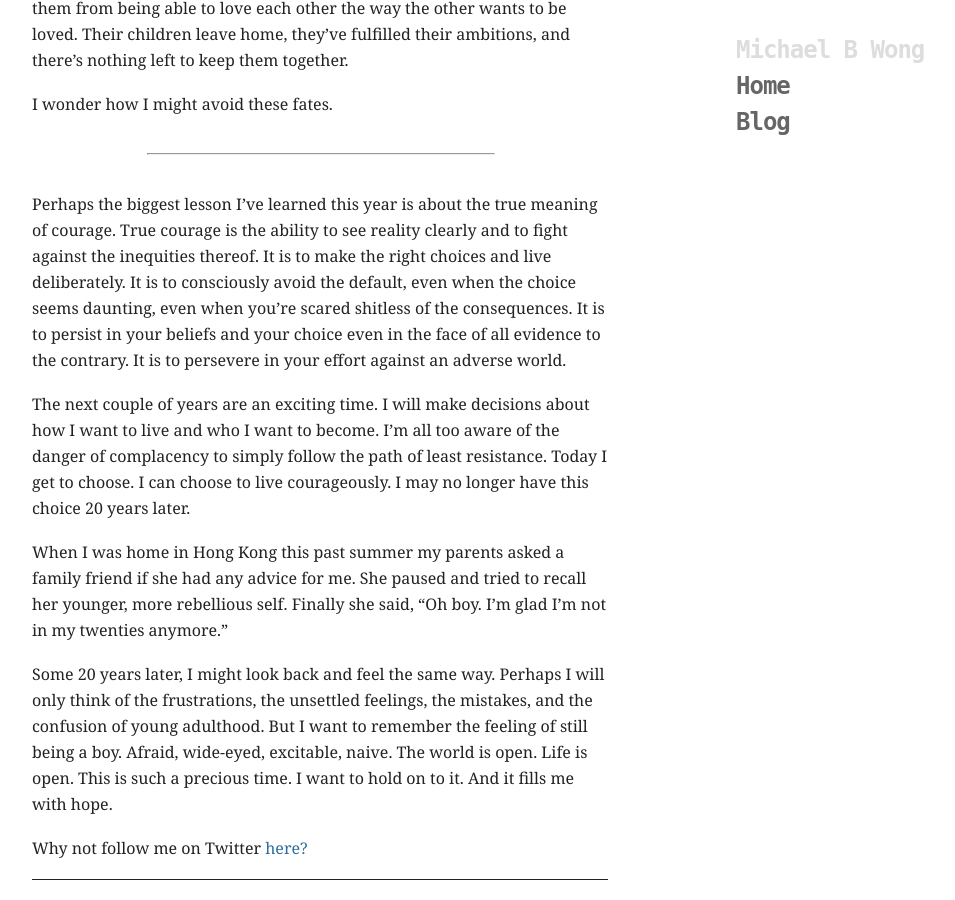
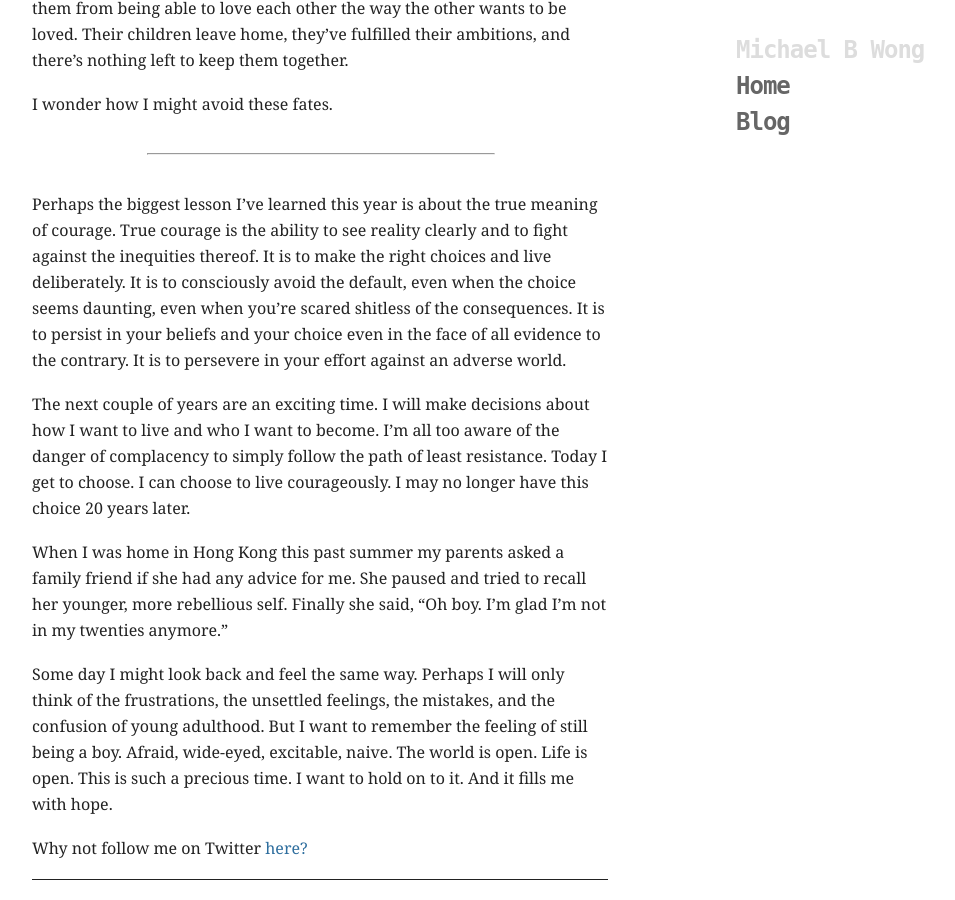
Before and after one commit to mbwong/mbwong.github.com, a Jekyll site: the page built from _posts/2012-11-11-turning-23.md, in a window 1280 px wide and 900 px high, scrolled down 2619 px. Shown: the whole window, without its empty margins (160-1115 px from the left). Built offline with Jekyll 4.4.1, drawn with Linux system fonts in a browser that asks for light colours.

Commit message:
Update _posts/2012-11-11-turning-23.md

```diff
--- a/_posts/2012-11-11-turning-23.md
+++ b/_posts/2012-11-11-turning-23.md
@@ -54,4 +54,4 @@ The next couple of years are an exciting time. I will make decisions about how I
 
 When I was home in Hong Kong this past summer my parents asked a family friend if she had any advice for me. She paused and tried to recall her younger, more rebellious self. Finally she said, "Oh boy. I'm glad I'm not in my twenties anymore."
 
-Some 20 years later, I might look back and feel the same way. Perhaps I will only think of the frustrations, the unsettled feelings, the mistakes, and the confusion of young adulthood. But I want to remember the feeling of still being a boy. Afraid, wide-eyed, excitable, naive. The world is open. Life is open. This is such a precious time. I want to hold on to it. And it fills me with hope.
+Some day I might look back and feel the same way. Perhaps I will only think of the frustrations, the unsettled feelings, the mistakes, and the confusion of young adulthood. But I want to remember the feeling of still being a boy. Afraid, wide-eyed, excitable, naive. The world is open. Life is open. This is such a precious time. I want to hold on to it. And it fills me with hope.
```
